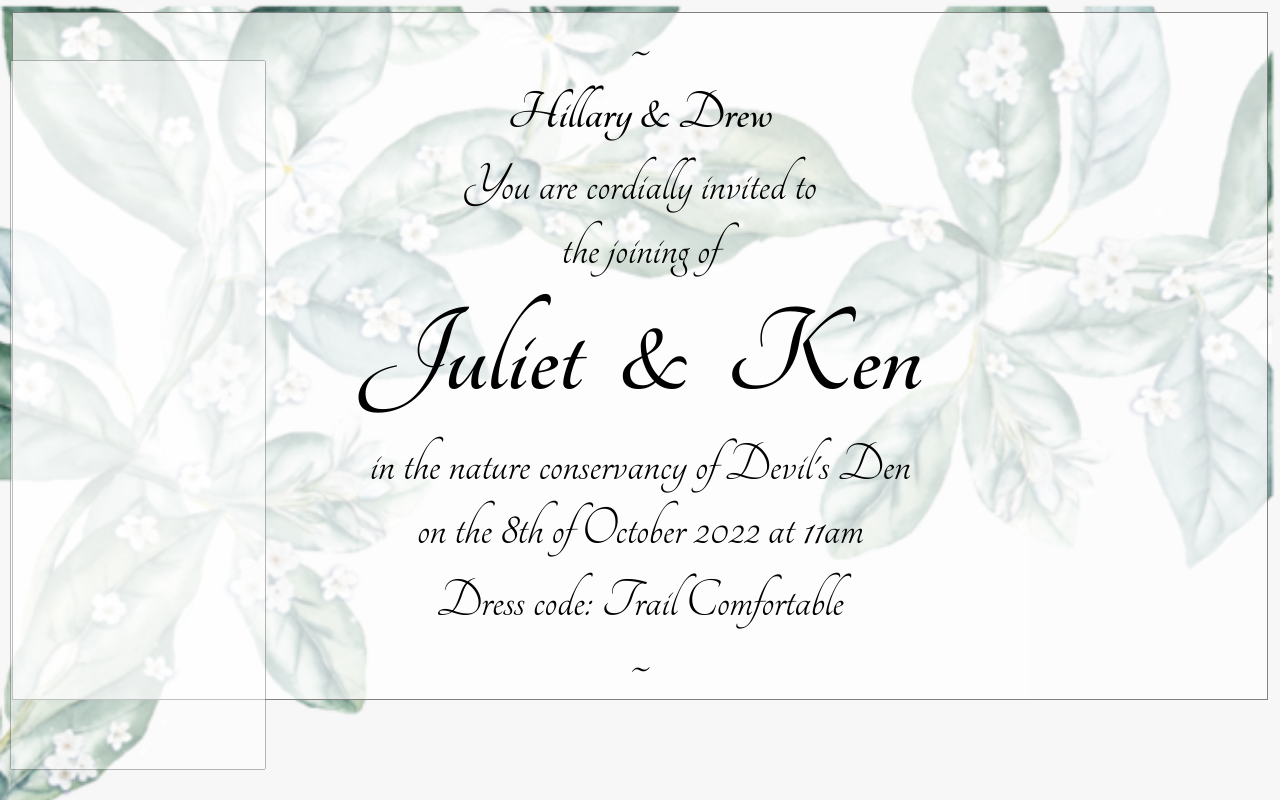
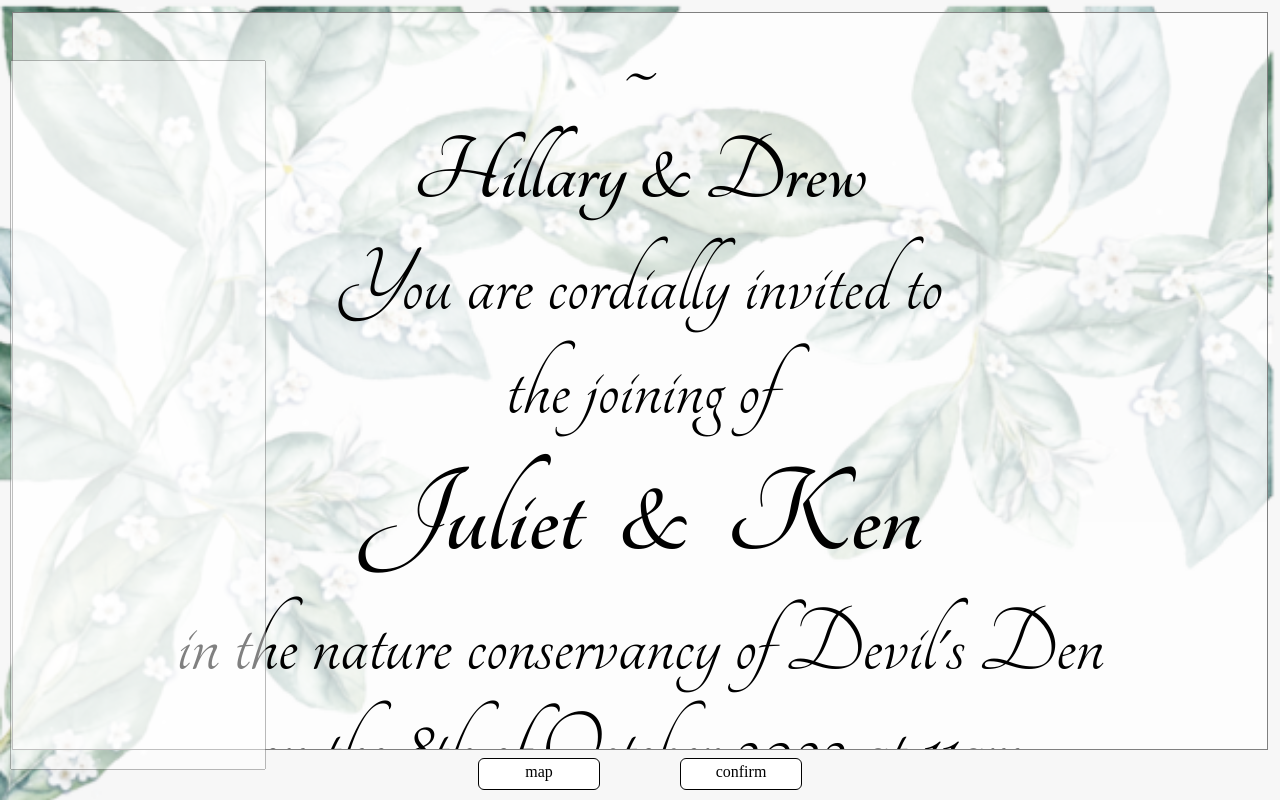
Before and after one commit to ken-rubin/Love-Me-Knot, a website built with webpack: page src/index.html in a window 1280 px wide. Built offline with nearby package versions, Linux system fonts and the light colour scheme; files whose address does not match are found by name.

Commit message:
sdfsdfsd

```diff
--- a/src/index.html
+++ b/src/index.html
@@ -17,14 +17,14 @@
     <div id="cover">
         <div class="ContainerDiv">
             <div class="RowDiv SmallText">~</div>
-            <div id="InviteeDiv" class="RowDiv SmallText" style="font-weight: 900">Hillary & Drew</div>
+            <div id="InviteeDiv" class="RowDiv SmallText BoldText">Hillary & Drew</div>
         </div>
         <div class="ContainerDiv">
             <div class="RowDiv SmallText">You are cordially invited to</div>
             <div class="RowDiv SmallText">the joining of</div>
         </div>
         <div class="ContainerDiv">
-            <div class="RowDiv BoldText">Juliet&nbsp;&nbsp;&&nbsp;&nbsp;Ken</div>
+            <div class="RowDiv LargeText BoldText">Juliet&nbsp;&nbsp;&&nbsp;&nbsp;Ken</div>
         </div>
         <div class="ContainerDiv">
             <div class="RowDiv SmallText">in the nature conservancy of Devil's Den</div>
@@ -35,6 +35,12 @@
             <div class="RowDiv SmallText">~</div>
         </div>
     </div>
+
+    <div id="BottomRow">
+        <div id="MapButton" class="FakeButton">map</div>
+        <div id="ConfirmButton" class="FakeButton">confirm</div>
+    </div>
+
     <div id="map"></div>
 
     <textarea id="points" spellcheck="false"></textarea>
--- a/src/style.css
+++ b/src/style.css
@@ -1,9 +1,9 @@
 html {
 
-  height: 100%;
-  margin: 0;
-  padding: 0;
-}
+    height: 100%;
+    margin: 0;
+    padding: 0;
+  }
 
 body {
 
@@ -15,27 +15,10 @@ body {
     background-size:cover;
 }
 
-/* width */
 ::-webkit-scrollbar {
-    width: 4px;
-    padding-right: 4px;
-  }
 
-  /* Track */
-  ::-webkit-scrollbar-track {
-    background: transparent;
-  }
-
-  /* Handle */
-  ::-webkit-scrollbar-thumb {
-    background: rgba(0, 0, 0, 0.1);
-  }
-
-  /* Handle on hover */
-  ::-webkit-scrollbar-thumb:hover {
-    background: rgba(0, 0, 0, 0.1);
-  }
-
+    width: 0px;
+}
 
 #cover {
 
@@ -43,7 +26,7 @@ body {
     left: 12px;
     top: 12px;
     right: 12px;
-    bottom: 100px;
+    bottom: 50px;
     background: rgba(255, 255, 255, 0.7);
     border: 1px solid grey;
     font-family: 'Tangerine', cursive;
@@ -53,31 +36,19 @@ body {
     overflow-y: auto;
 }
 
-.SpacingDiv {
-
-    flex: 0 0 auto;
-    height: 5%;
-}
-
 .BoldText {
 
-    font-size: min(16vh, 10vw);
     font-weight: bold;
 }
 
 .LargeText {
 
-    font-size: min(11vh, 9vw);
-}
-
-.NormalText {
-
-    font-size: min(10vh, 8vw);
+    font-size: min(16vh, 14vw);
 }
 
 .SmallText {
 
-    font-size: min(7vh, 5vw);
+    font-size: min(12vh, 8vw);
 }
 
 .ContainerDiv {
@@ -102,6 +73,33 @@ body {
     margin: 4px;
 }
 
+#BottomRow {
+
+    position: absolute;
+    left: 10px;
+    right: 10px;
+    bottom: 10px;
+    display: flex;
+    flex-direction: row;
+    justify-content: center;
+}
+
+.FakeButton {
+
+    margin-left: 40px;
+    margin-right: 40px;
+    flex: 0 0 auto;
+    padding-left: 10px;
+    padding-right: 10px;
+    padding-top: 4px;
+    padding-bottom: 8px;
+    background: white;
+    border: 1px solid black;
+    border-radius: 6px;
+    width: 100px;
+    text-align: center;
+}
+
 /* Always set the map height explicitly to define the size of the div element that contains the map. */
 #map {
 
```
